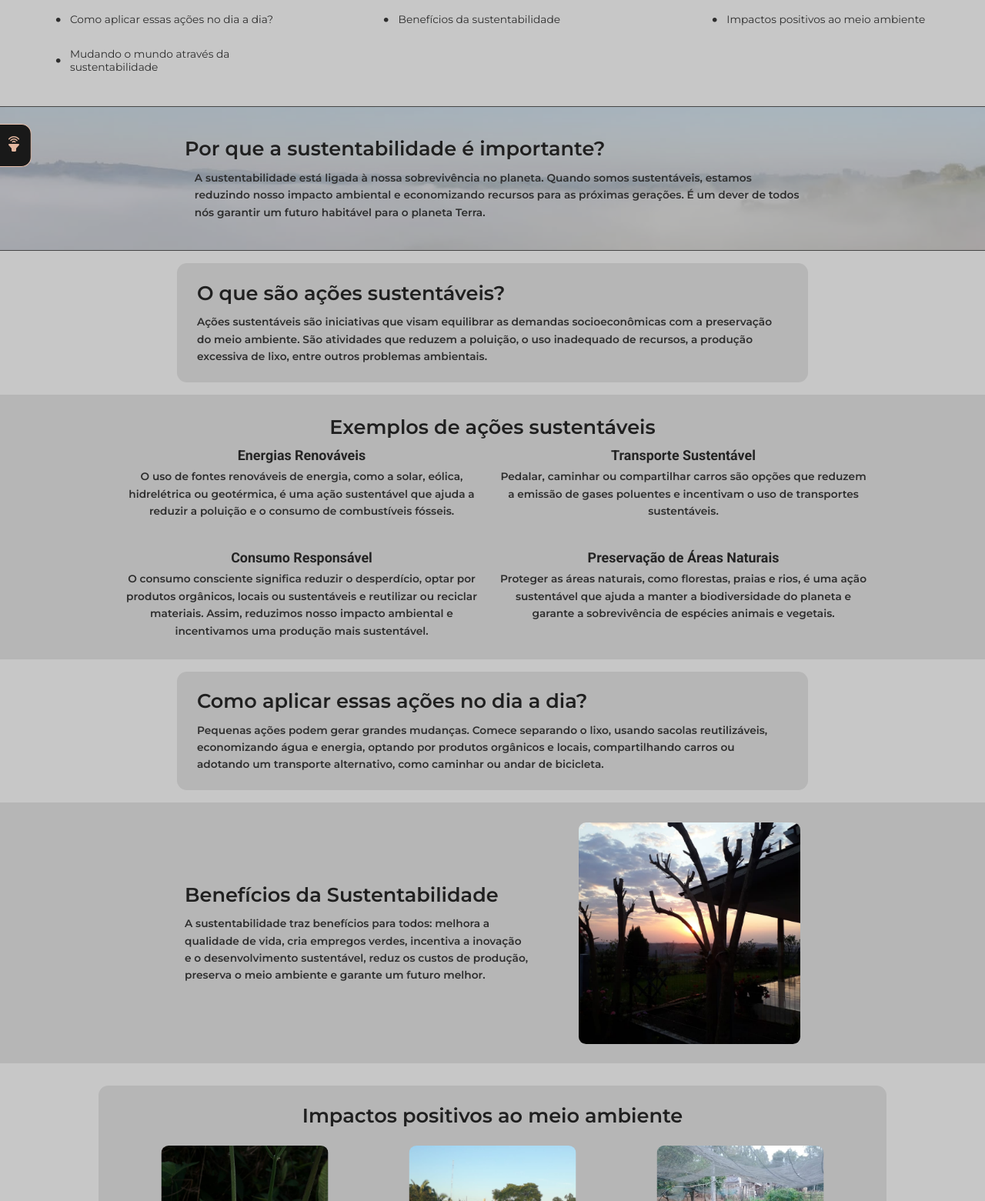
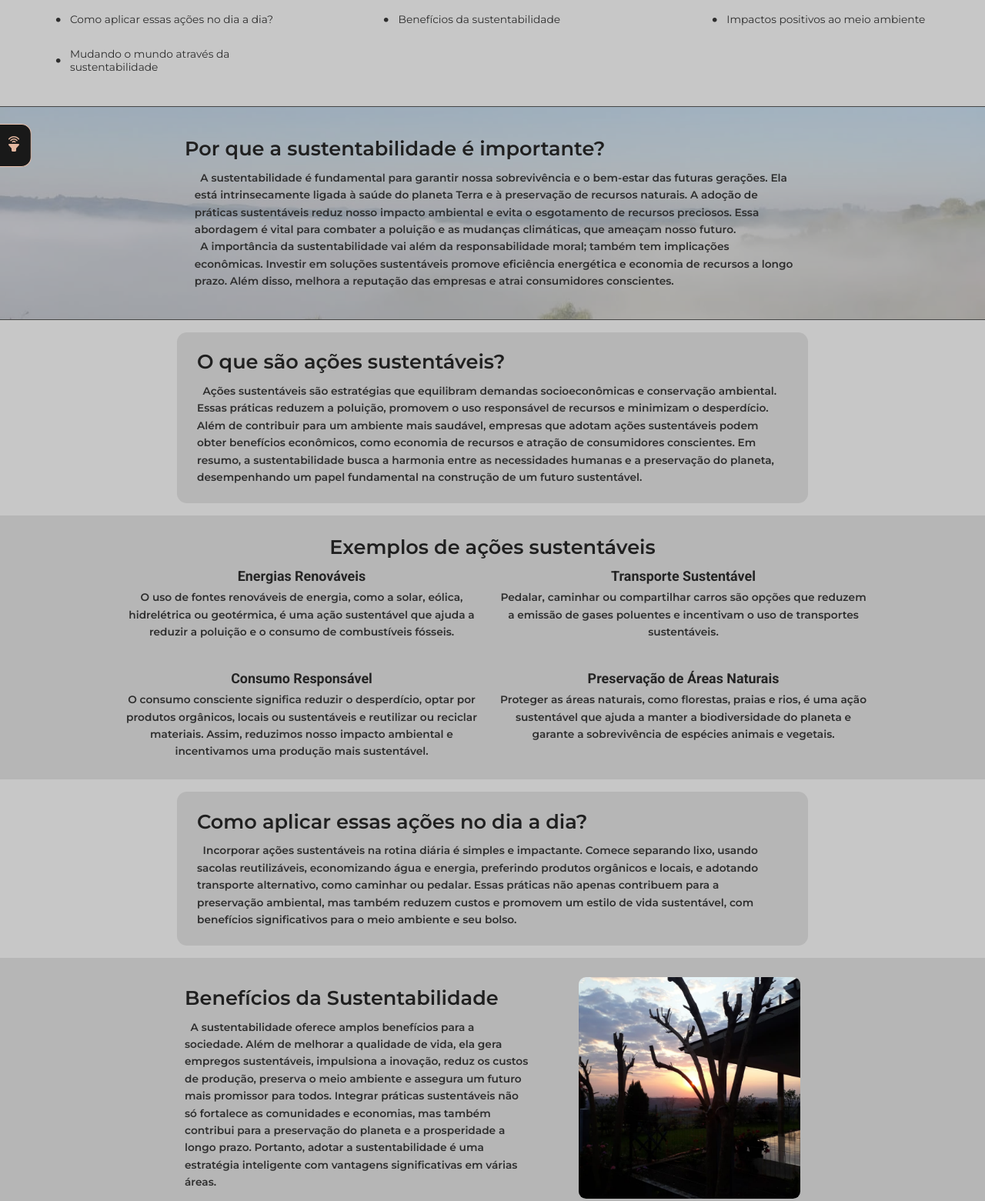
Before and after one commit to jaoVitor17/sustentabilidade_vallety, a plain HTML site: page index.html in a window 1280 px wide. Shown: the part 540-2101 px from the top of the page at 77% size. Drawn offline with Linux system fonts and the light colour scheme.

Commit message:
Add files via upload

```diff
--- a/index.html
+++ b/index.html
@@ -20,7 +20,8 @@
     href="https://fonts.googleapis.com/css2?family=Montserrat:wght@300;400;500;600&family=Roboto:wght@300;700;900&display=swap"
     rel="stylesheet">
 
-  <meta name="google-site-verification" content="fHeOkCcJxfGwFOftEdyXf-BeJzy-2IM3bd1ZKiBDwvI" />
+  <script async src="https://pagead2.googlesyndication.com/pagead/js/adsbygoogle.js?client=ca-pub-9819754481904002"
+    crossorigin="anonymous"></script>
 
   <title>Sustentabilidade: Ações que mudam o mundo</title>
 </head>
@@ -292,9 +293,17 @@
         Por que a sustentabilidade é importante?
       </h3>
       <p class="texto tema">
-        A sustentabilidade está ligada à nossa sobrevivência no planeta. Quando somos sustentáveis, estamos reduzindo
-        nosso impacto ambiental e economizando recursos para as próximas gerações. É um dever de todos nós garantir um
-        futuro habitável para o planeta Terra.
+        &nbsp;&nbsp;A sustentabilidade é fundamental para garantir nossa sobrevivência e o bem-estar das futuras
+        gerações. Ela está
+        intrinsecamente ligada à saúde do planeta Terra e à preservação de recursos naturais. A adoção de práticas
+        sustentáveis reduz nosso impacto ambiental e evita o esgotamento de recursos preciosos. Essa abordagem é vital
+        para combater a poluição e as mudanças climáticas, que ameaçam nosso futuro.
+      </p>
+      <p class="texto tema"> &nbsp;&nbsp;A importância da sustentabilidade vai além da responsabilidade moral; também
+        tem implicações econômicas.
+        Investir em soluções sustentáveis promove eficiência energética e economia de recursos a longo prazo. Além
+        disso, melhora a reputação das empresas e atrai consumidores conscientes.
+
       </p>
     </div>
   </section>
@@ -305,9 +314,13 @@
         O que são ações sustentáveis?
       </h3>
       <p class="texto tema ">
-        Ações sustentáveis são iniciativas que visam equilibrar as demandas socioeconômicas com a preservação do meio
-        ambiente. São atividades que reduzem a poluição, o uso inadequado de recursos, a produção excessiva de lixo,
-        entre outros problemas ambientais.
+
+        &nbsp;&nbsp;Ações sustentáveis são estratégias que equilibram demandas socioeconômicas e conservação ambiental.
+        Essas práticas reduzem a poluição, promovem o uso responsável de recursos e minimizam o desperdício. Além de
+        contribuir para um ambiente mais saudável, empresas que adotam ações sustentáveis podem obter benefícios
+        econômicos, como economia de recursos e atração de consumidores conscientes. Em resumo, a sustentabilidade busca
+        a harmonia entre as necessidades humanas e a preservação do planeta, desempenhando um papel fundamental na
+        construção de um futuro sustentável.
       </p>
     </div>
   </section>
@@ -355,9 +368,12 @@
         Como aplicar essas ações no dia a dia?
       </h3>
       <p class="texto tema">
-        Pequenas ações podem gerar grandes mudanças. Comece separando o lixo, usando sacolas reutilizáveis, economizando
-        água e energia, optando por produtos orgânicos e locais, compartilhando carros ou adotando um transporte
-        alternativo, como caminhar ou andar de bicicleta.
+        &nbsp;&nbsp;Incorporar ações sustentáveis na rotina diária é simples e impactante. Comece separando lixo, usando
+        sacolas
+        reutilizáveis, economizando água e energia, preferindo produtos orgânicos e locais, e adotando transporte
+        alternativo, como caminhar ou pedalar. Essas práticas não apenas contribuem para a preservação ambiental, mas
+        também reduzem custos e promovem um estilo de vida sustentável, com benefícios significativos para o meio
+        ambiente e seu bolso.
       </p>
     </div>
   </section>
@@ -367,10 +383,12 @@
       <h1 class="titulo tema">
         Benefícios da Sustentabilidade
       </h1>
-      <p class="texto tema">A sustentabilidade traz benefícios para todos: melhora a qualidade de vida, cria empregos
-        verdes,
-        incentiva a inovação e o desenvolvimento sustentável, reduz os custos de produção, preserva o meio ambiente e
-        garante um futuro melhor.</p>
+      <p class="texto tema">&nbsp;&nbsp;A sustentabilidade oferece amplos benefícios para a sociedade. Além de melhorar
+        a qualidade de vida, ela gera empregos sustentáveis, impulsiona a inovação, reduz os custos de produção,
+        preserva o meio ambiente e assegura um futuro mais promissor para todos. Integrar práticas sustentáveis não só
+        fortalece as comunidades e economias, mas também contribui para a preservação do planeta e a prosperidade a
+        longo prazo. Portanto, adotar a sustentabilidade é uma estratégia inteligente com vantagens significativas em
+        várias áreas.</p>
     </div>
     <img src="img/beneficios_2.jpeg" alt="Benefícios da sustentabilidade, um futuro melhor com sustentabilidade">
   </section>
@@ -409,10 +427,11 @@
       <h1 class="titulo tema">
         Mudando o mundo através da sustentabilidade
       </h1>
-      <p class="texto tema">A sustentabilidade depende de nós. Ao colocar em prática as ações sustentáveis em nossas
-        vidas
-        diárias, podemos inspirar outras pessoas a seguir o nosso exemplo. Juntos, podemos mudar o mundo e garantir um
-        futuro sustentável para todos.</p>
+      <p class="texto tema">&nbsp;&nbsp; Promover a sustentabilidade é responsabilidade de todos. Ao adotarmos práticas
+        sustentáveis em nosso dia a dia, servimos de inspiração para outras pessoas. Coletivamente, podemos impactar
+        positivamente o mundo, assegurando um futuro sustentável para todos. Incorporar a sustentabilidade em nossas
+        vidas não apenas reduz o impacto ambiental, mas também motiva a ação global. Assim, a mudança começa em casa,
+        mas pode se espalhar e transformar o mundo em um lugar mais sustentável para as gerações futuras.</p>
     </div>
   </section>
 
```
